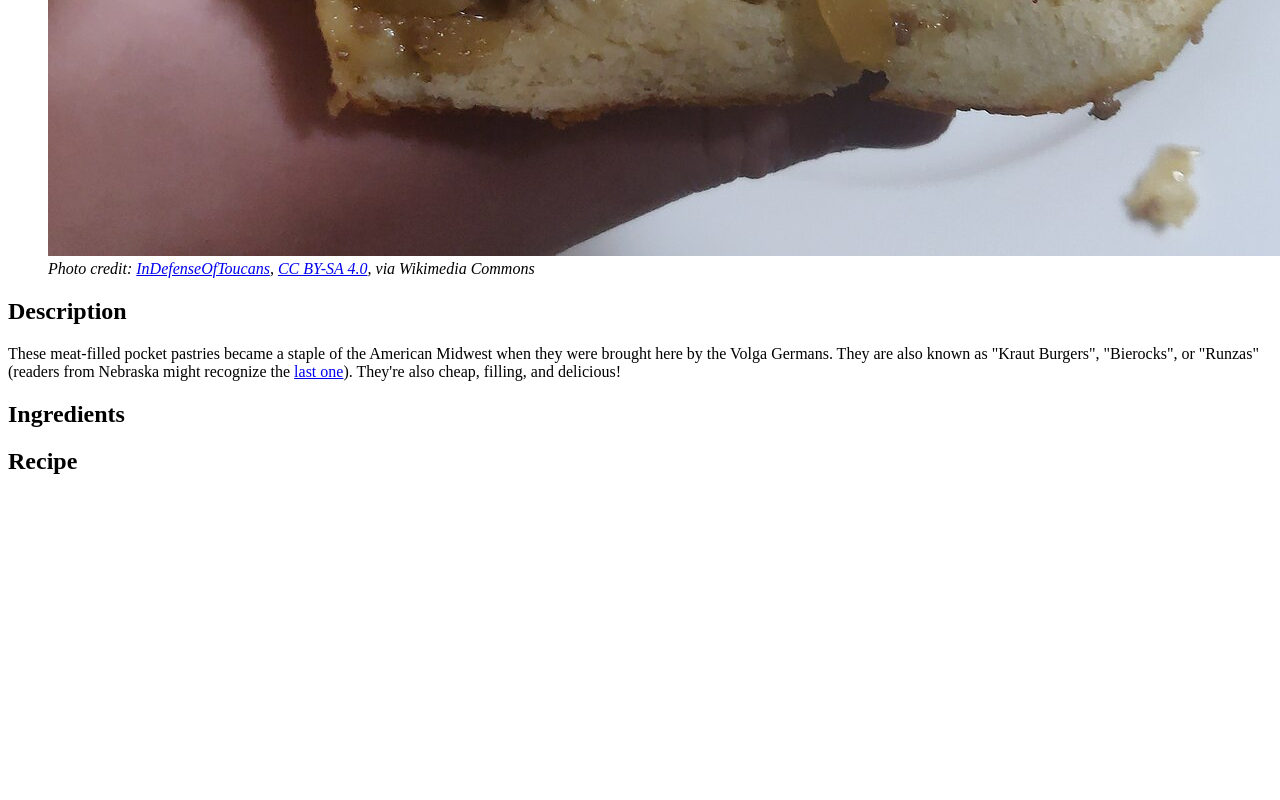
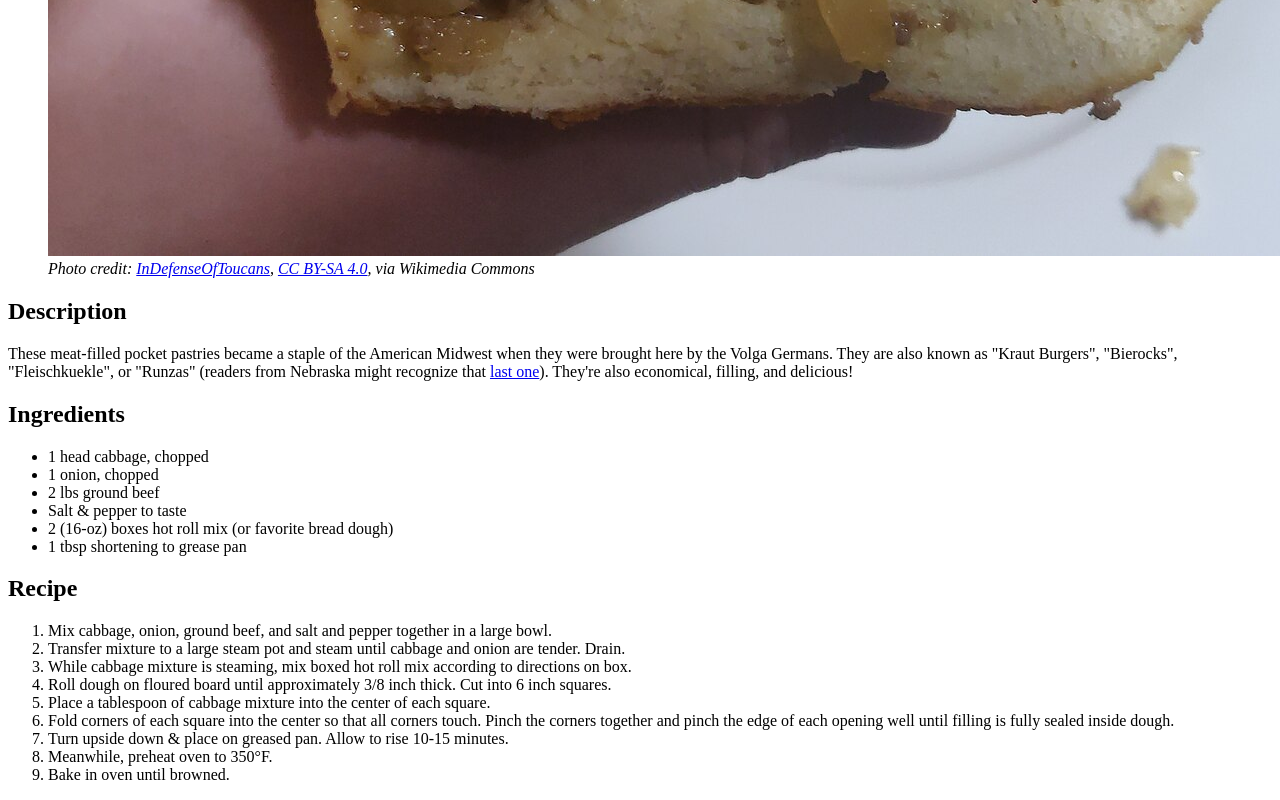
Before and after one commit to Cheazcake/odin-recipes, a plain HTML site: page recipes/cabbage-burgers.html in a window 1280 px wide. Shown: the part 693-1493 px from the top of the page. Before the commit the page ends 1187 px from the top, so only its background shows below. Drawn offline with Linux system fonts and the light colour scheme.

Commit message:
Add recipe content

```diff
--- a/recipes/cabbage-burgers.html
+++ b/recipes/cabbage-burgers.html
@@ -17,10 +17,29 @@
             </figcaption>
         </figure>
         <h2>Description</h2>
-            <p>These meat-filled pocket pastries became a staple of the American Midwest when they were brought here by the Volga Germans. They are also known as "Kraut Burgers", "Bierocks", or "Runzas" (readers from Nebraska might recognize the <a href="https://www.runza.com/menu/original-runza-sandwich" target="_blank">last one</a>). They're also cheap, filling, and delicious!</p>
+            <p>These meat-filled pocket pastries became a staple of the American Midwest when they were brought here by the Volga Germans. They are also known as "Kraut Burgers", "Bierocks", "Fleischkuekle", or "Runzas" (readers from Nebraska might recognize that <a href="https://www.runza.com/menu/original-runza-sandwich" target="_blank">last one</a>). They're also economical, filling, and delicious!</p>
         <h2>Ingredients</h2>
+            <ul>
+                <li>1 head cabbage, chopped</li>
+                <li>1 onion, chopped</li>
+                <li>2 lbs ground beef</li>
+                <li>Salt & pepper to taste</li>
+                <li>2 (16-oz) boxes hot roll mix (or favorite bread dough)</li>
+                <li>1 tbsp shortening to grease pan</li>
+            </ul>
         <div id="recipe">
             <h2>Recipe</h2>
+                <ol>
+                    <li>Mix cabbage, onion, ground beef, and salt and pepper together in a large bowl.</li>
+                    <li>Transfer mixture to a large steam pot and steam until cabbage and onion are tender. Drain.</li>
+                    <li>While cabbage mixture is steaming, mix boxed hot roll mix according to directions on box.</li>
+                    <li>Roll dough on floured board until approximately 3/8 inch thick. Cut into 6 inch squares.</li>
+                    <li>Place a tablespoon of cabbage mixture into the center of each square.</li>
+                    <li>Fold corners of each square into the center so that all corners touch. Pinch the corners together and pinch the edge of each opening well until filling is fully sealed inside dough.</li>
+                    <li>Turn upside down & place on greased pan. Allow to rise 10-15 minutes.</li>
+                    <li>Meanwhile, preheat oven to 350&deg;F.</li>
+                    <li>Bake in oven until browned.</li>
+                </ol>
         </div>
     </body>
 </html>
```
